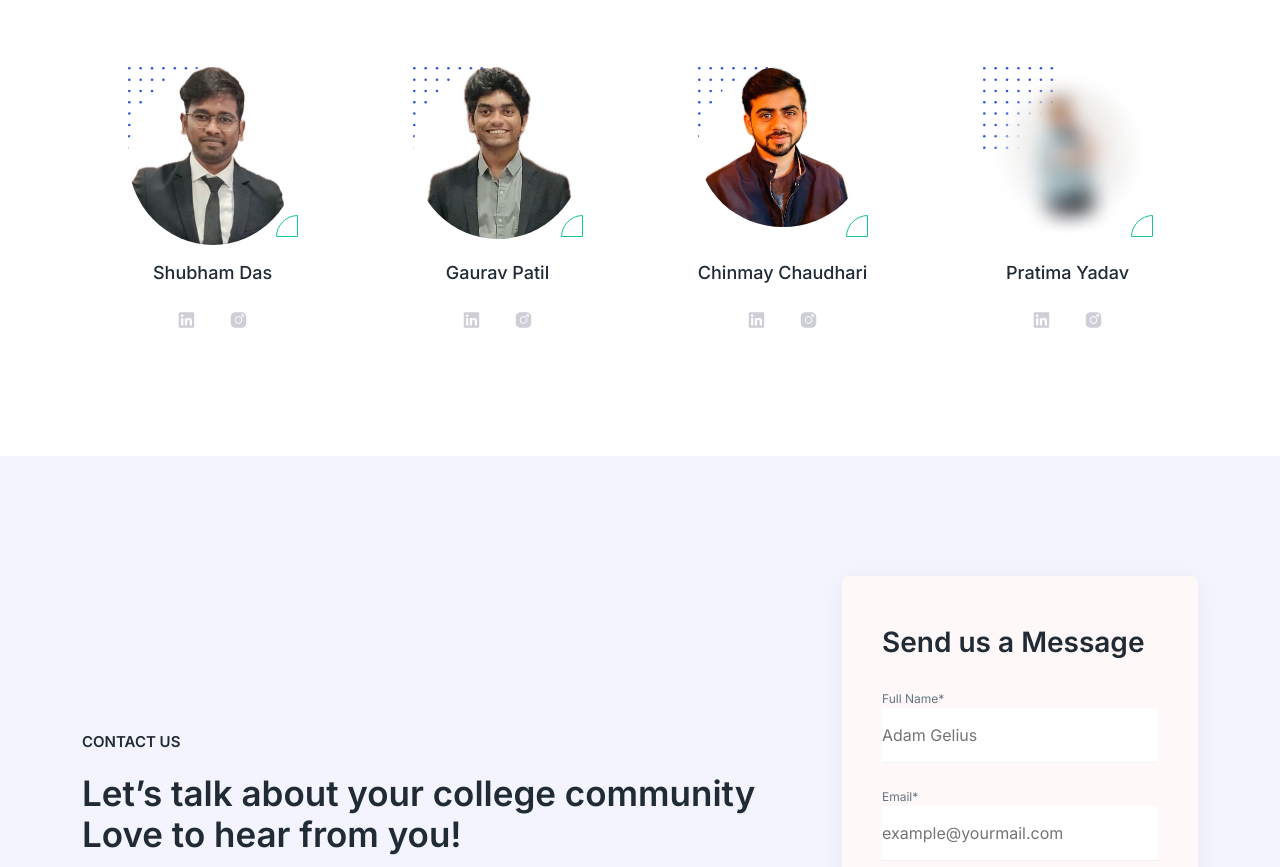
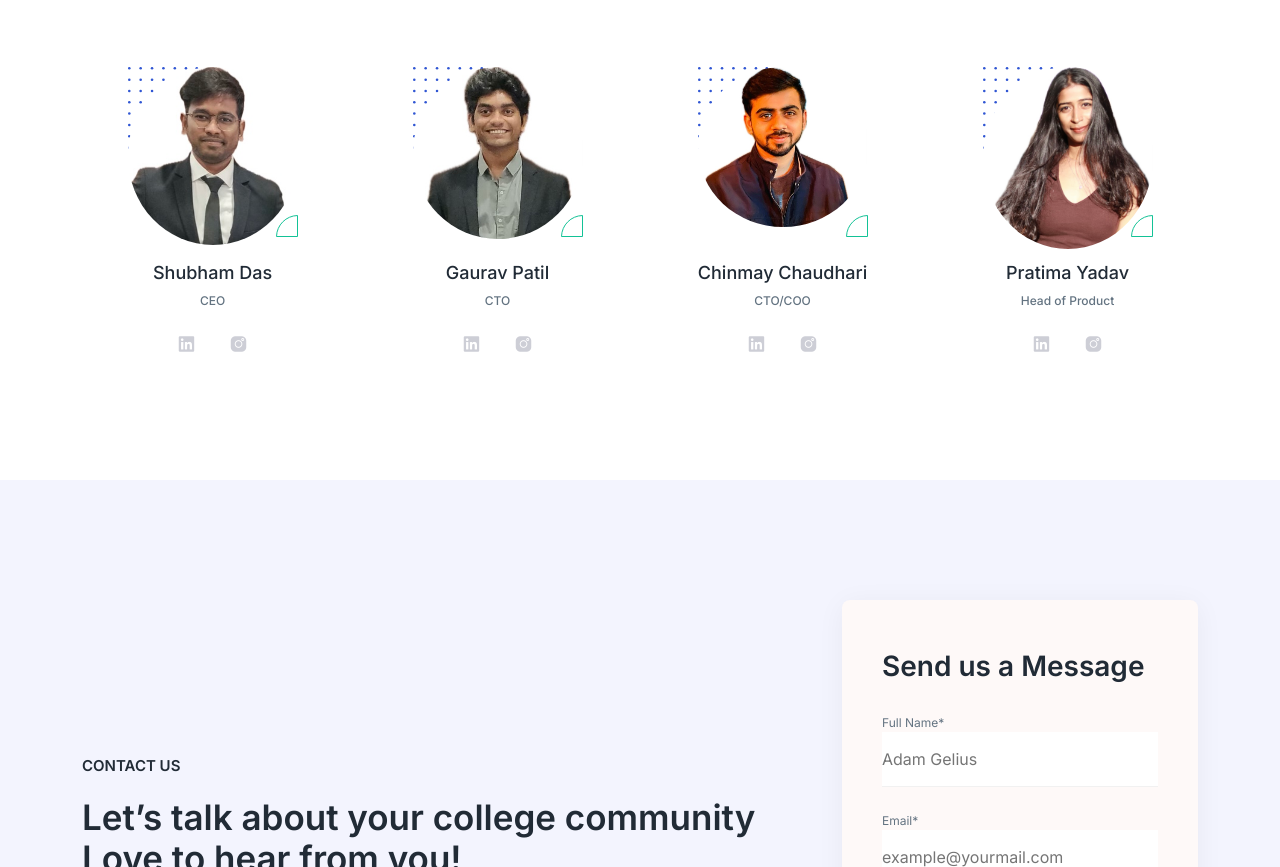
Before and after one commit to blendrsocial/blendrsocial.github.io, a plain HTML site: page index.html in a window 1280 px wide. Shown: the part 5214-6081 px from the top of the page. Drawn offline with Linux system fonts and the light colour scheme.

Commit message:
Pratima changes

```diff
--- a/index.html
+++ b/index.html
@@ -535,6 +535,7 @@
               </div>
               <div class="ud-team-info">
                 <h5>Shubham Das</h5>
+                <h6>CEO</h6>
               </div>
               <ul class="ud-team-socials">
                 <li>
@@ -570,6 +571,7 @@
               </div>
               <div class="ud-team-info">
                 <h5>Gaurav Patil</h5>
+                <h6>CTO</h6>
               </div>
               <ul class="ud-team-socials">
                 <li>
@@ -605,6 +607,7 @@
               </div>
               <div class="ud-team-info">
                 <h5>Chinmay Chaudhari</h5>
+                <h6>CTO/COO</h6>
               </div>
               <ul class="ud-team-socials">
                 <li>
@@ -624,7 +627,7 @@
             <div class="ud-single-team wow fadeInUp" data-wow-delay=".25s">
               <div class="ud-team-image-wrapper">
                 <div class="ud-team-image">
-                  <img src="assets/images/team/team-04.png" alt="team" />
+                  <img src="assets/images/team/IMG_9720.jpg" alt="team" />
                 </div>
 
                 <img
@@ -640,6 +643,7 @@
               </div>
               <div class="ud-team-info">
                 <h5>Pratima Yadav</h5>
+                <h6>Head of Product</h6>
               </div>
               <ul class="ud-team-socials">
                 <li>
```
Also changed, not shown: assets/images/team/IMG_9720.jpg (added).
